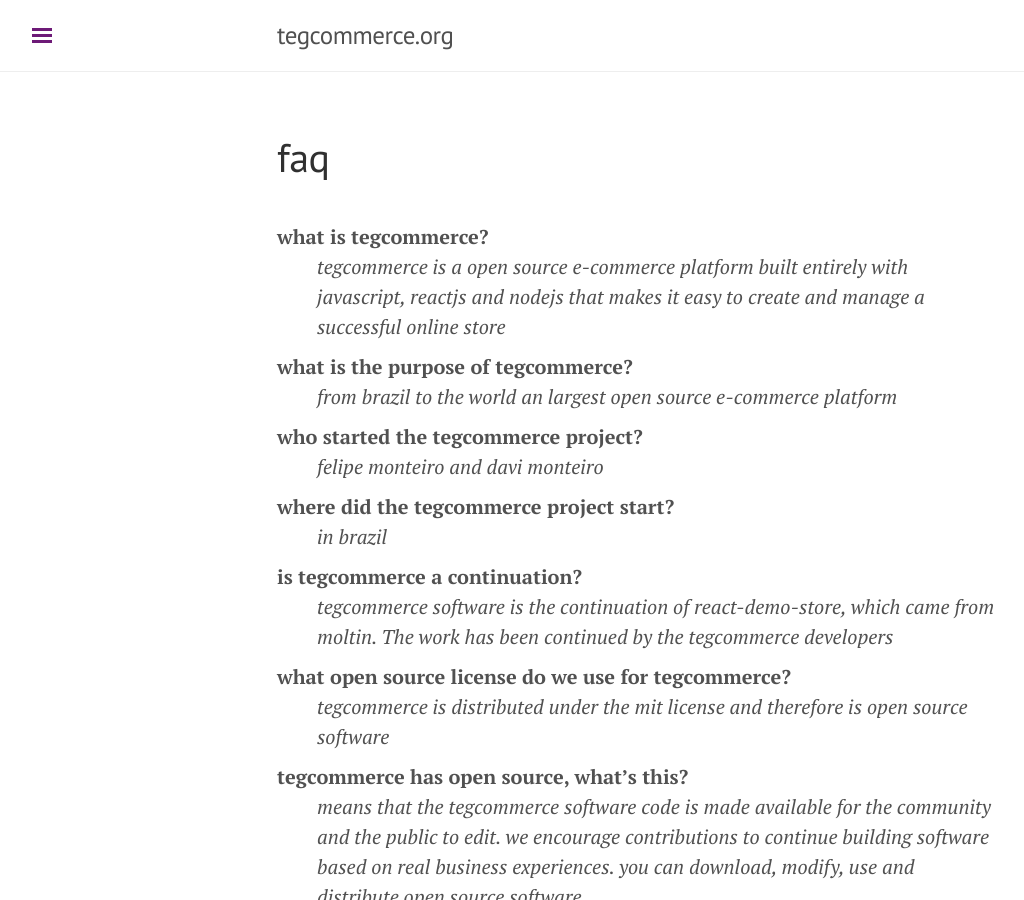
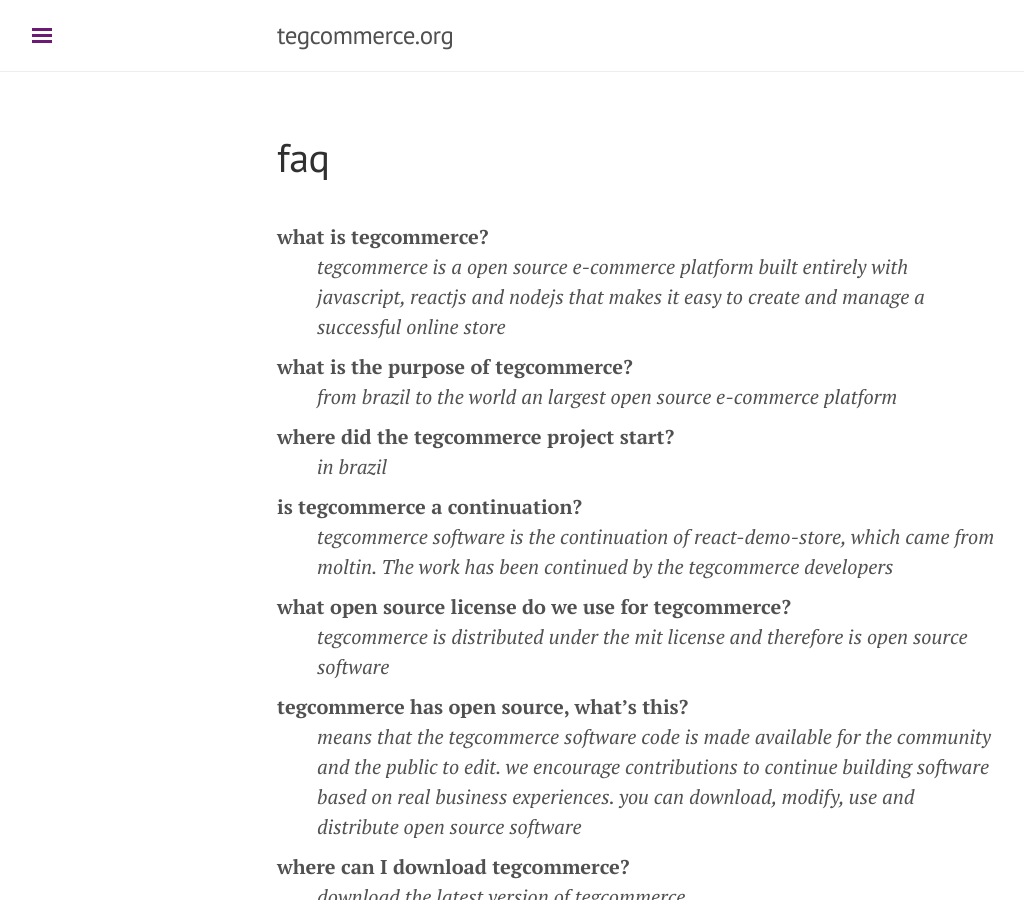
Before and after one commit to tegcommerce/tegcommerce-website, a Jekyll site: the page built from pages/faq.md, in a window 1280 px wide and 900 px high. Shown: the whole window, without its empty margins (3-1027 px from the left). Built offline with Jekyll 4.4.1, drawn with Linux system fonts in a browser that asks for light colours; nearby versions of some CDN libraries; a style sheet for code colours, icons or effects is not loaded.

Commit message:
Update faq.md

```diff
--- a/pages/faq.md
+++ b/pages/faq.md
@@ -12,10 +12,6 @@
 what is the purpose of tegcommerce?
 :
     *from brazil to the world an largest open source e-commerce platform*
-
-who started the tegcommerce project?
-:
-    *[felipe monteiro](https://github.com/devfelipemonteiro) and [davi monteiro](https://github.com/davimonteiro)*
 
 where did the tegcommerce project start?
 :
```
